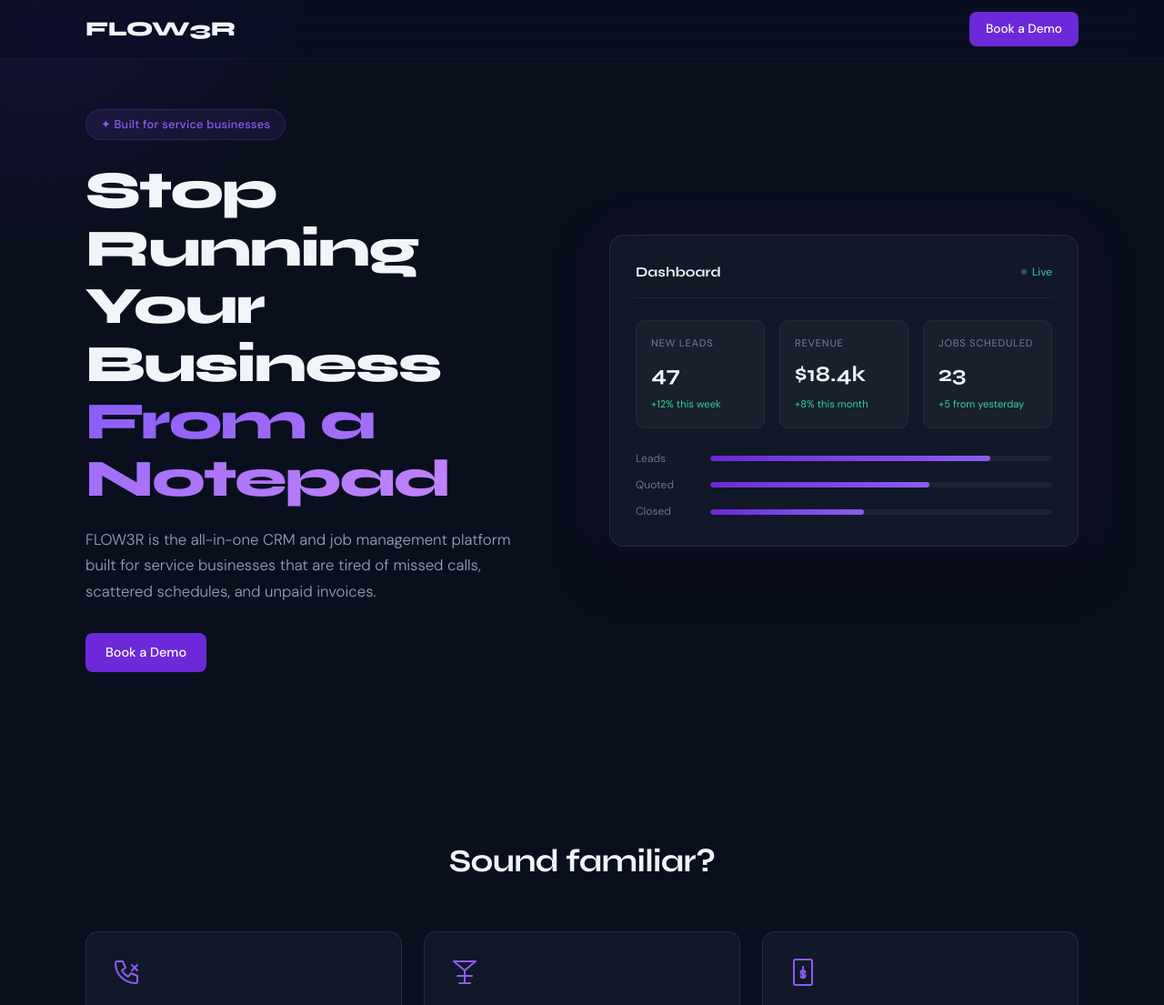
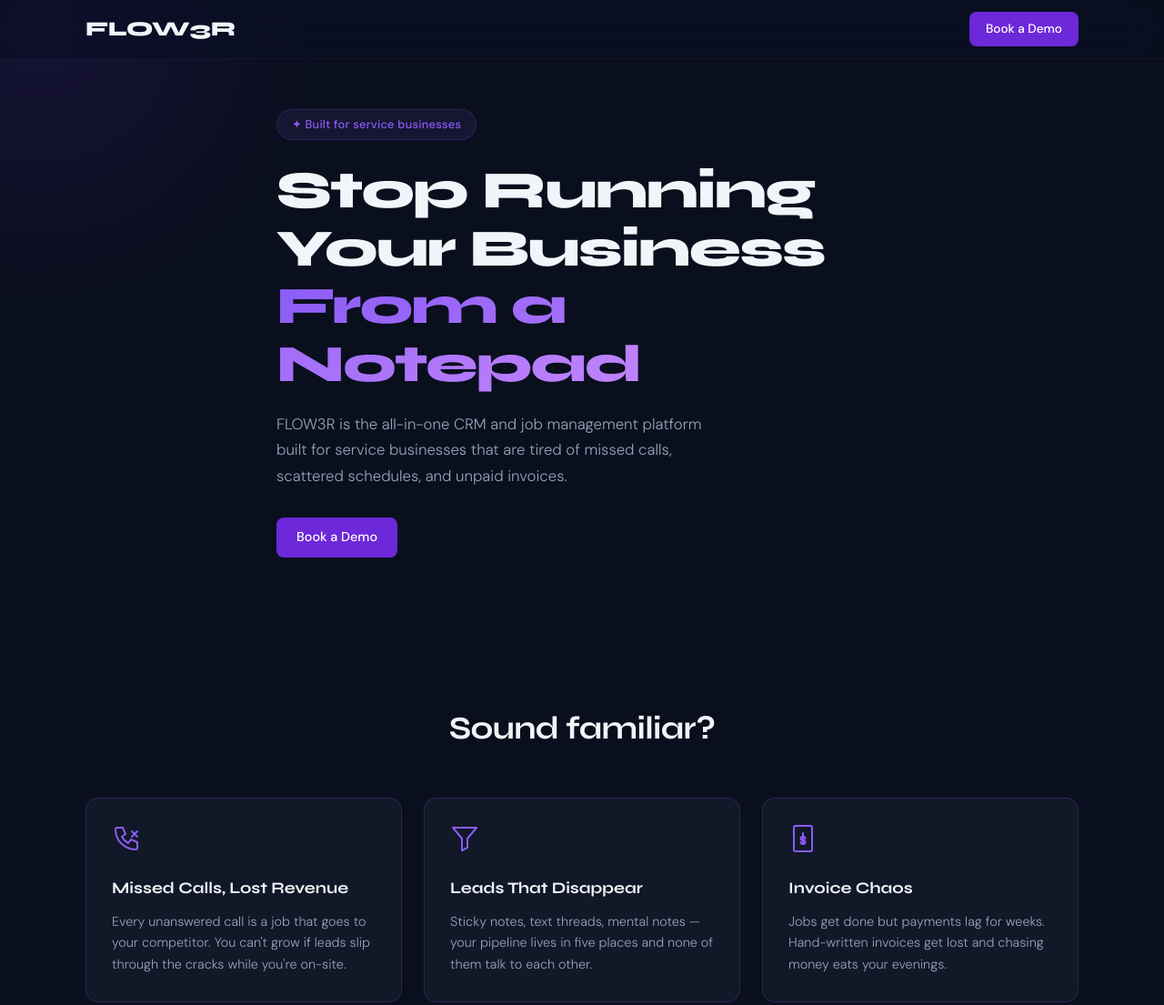
Before and after one commit to jake-FLOW3R/FLOW3R-site, a website: page index.html in a window 1280 px wide. Shown: the top 1105 px of the page at 91% size. Drawn offline with Linux system fonts and the light colour scheme.

Commit message:
hero: remove mockup, single column, fix funnel icon, tighten spacing
Co-Authored-By: Claude Opus 4.6 (1M context) <noreply@anthropic.com>

```diff
--- a/index.html
+++ b/index.html
@@ -107,10 +107,10 @@
 
     /* ── Hero ── */
     .hero {
-      min-height: 100vh;
+      min-height: 80vh;
       display: flex;
       align-items: center;
-      padding: 120px 0 80px;
+      padding: 120px 0 60px;
       position: relative;
       overflow: hidden;
     }
@@ -128,9 +128,10 @@
 
     .hero .container {
       display: grid;
-      grid-template-columns: 1fr 1fr;
+      grid-template-columns: 1fr;
       gap: 60px;
       align-items: center;
+      max-width: 720px;
     }
 
     .hero-content { z-index: 1; }
@@ -184,122 +185,6 @@
     .hero .btn {
       opacity: 0;
       animation: fadeUp 0.6s ease forwards 0.65s;
-    }
-
-    /* Dashboard mockup */
-    .hero-mockup {
-      position: relative;
-      opacity: 0;
-      animation: fadeUp 0.8s ease forwards 0.5s;
-    }
-
-    .mockup-card {
-      background: var(--bg-card);
-      border: 1px solid var(--border);
-      border-radius: 16px;
-      padding: 28px;
-      box-shadow: 0 0 60px rgba(139, 92, 246, 0.08), 0 20px 60px rgba(0, 0, 0, 0.4);
-    }
-
-    .mockup-header {
-      display: flex;
-      align-items: center;
-      justify-content: space-between;
-      margin-bottom: 24px;
-      padding-bottom: 16px;
-      border-bottom: 1px solid rgba(255, 255, 255, 0.06);
-    }
-
-    .mockup-title {
-      font-family: var(--font-heading);
-      font-weight: 700;
-      font-size: 0.95rem;
-      color: var(--text-primary);
-    }
-
-    .mockup-live {
-      display: flex;
-      align-items: center;
-      gap: 6px;
-      font-size: 0.75rem;
-      color: #34d399;
-    }
-
-    .mockup-live-dot {
-      width: 6px;
-      height: 6px;
-      border-radius: 50%;
-      background: #34d399;
-      animation: pulse-dot 2s ease infinite;
-    }
-
-    .mockup-stats {
-      display: grid;
-      grid-template-columns: repeat(3, 1fr);
-      gap: 16px;
-      margin-bottom: 24px;
-    }
-
-    .mockup-stat {
-      background: rgba(255, 255, 255, 0.03);
-      border: 1px solid rgba(255, 255, 255, 0.05);
-      border-radius: 10px;
-      padding: 16px;
-    }
-
-    .mockup-stat-label {
-      font-size: 0.7rem;
-      font-weight: 500;
-      color: var(--text-muted);
-      text-transform: uppercase;
-      letter-spacing: 0.06em;
-      margin-bottom: 6px;
-    }
-
-    .mockup-stat-value {
-      font-family: var(--font-heading);
-      font-weight: 700;
-      font-size: 1.5rem;
-      color: var(--text-primary);
-    }
-
-    .mockup-stat-change {
-      font-size: 0.7rem;
-      color: #34d399;
-      margin-top: 4px;
-    }
-
-    .mockup-bar-group {
-      display: flex;
-      flex-direction: column;
-      gap: 10px;
-    }
-
-    .mockup-bar-row {
-      display: flex;
-      align-items: center;
-      gap: 12px;
-    }
-
-    .mockup-bar-label {
-      font-size: 0.75rem;
-      color: var(--text-muted);
-      width: 70px;
-      flex-shrink: 0;
-    }
-
-    .mockup-bar-track {
-      flex: 1;
-      height: 6px;
-      background: rgba(255, 255, 255, 0.05);
-      border-radius: 3px;
-      overflow: hidden;
-    }
-
-    .mockup-bar-fill {
-      height: 100%;
-      border-radius: 3px;
-      background: linear-gradient(90deg, var(--purple), var(--purple-bright));
     }
 
     /* ── Sections ── */
@@ -577,7 +462,6 @@
         text-align: center;
       }
       .hero-sub { margin-left: auto; margin-right: auto; }
-      .hero-mockup { max-width: 480px; margin: 0 auto; }
       .problem-grid { grid-template-columns: 1fr; max-width: 480px; margin: 0 auto; }
       .features-grid { grid-template-columns: 1fr; max-width: 480px; margin: 0 auto; }
       .steps { flex-direction: column; align-items: center; }
@@ -615,45 +499,6 @@
         <p class="hero-sub">FLOW3R is the all-in-one CRM and job management platform built for service businesses that are tired of missed calls, scattered schedules, and unpaid invoices.</p>
         <a href="https://calendly.com/jake-flow3rsolutions/30min" class="btn">Book a Demo</a>
       </div>
-      <div class="hero-mockup">
-        <div class="mockup-card">
-          <div class="mockup-header">
-            <span class="mockup-title">Dashboard</span>
-            <span class="mockup-live"><span class="mockup-live-dot"></span> Live</span>
-          </div>
-          <div class="mockup-stats">
-            <div class="mockup-stat">
-              <div class="mockup-stat-label">New Leads</div>
-              <div class="mockup-stat-value">47</div>
-              <div class="mockup-stat-change">+12% this week</div>
-            </div>
-            <div class="mockup-stat">
-              <div class="mockup-stat-label">Revenue</div>
-              <div class="mockup-stat-value">$18.4k</div>
-              <div class="mockup-stat-change">+8% this month</div>
-            </div>
-            <div class="mockup-stat">
-              <div class="mockup-stat-label">Jobs Scheduled</div>
-              <div class="mockup-stat-value">23</div>
-              <div class="mockup-stat-change">+5 from yesterday</div>
-            </div>
-          </div>
-          <div class="mockup-bar-group">
-            <div class="mockup-bar-row">
-              <span class="mockup-bar-label">Leads</span>
-              <div class="mockup-bar-track"><div class="mockup-bar-fill" style="width: 82%"></div></div>
-            </div>
-            <div class="mockup-bar-row">
-              <span class="mockup-bar-label">Quoted</span>
-              <div class="mockup-bar-track"><div class="mockup-bar-fill" style="width: 64%"></div></div>
-            </div>
-            <div class="mockup-bar-row">
-              <span class="mockup-bar-label">Closed</span>
-              <div class="mockup-bar-track"><div class="mockup-bar-fill" style="width: 45%"></div></div>
-            </div>
-          </div>
-        </div>
-      </div>
     </div>
   </section>
 
@@ -668,7 +513,7 @@
           <p>Every unanswered call is a job that goes to your competitor. You can't grow if leads slip through the cracks while you're on-site.</p>
         </div>
         <div class="problem-card">
-          <svg class="problem-icon" width="32" height="32" viewBox="0 0 32 32" fill="none" stroke="#8b5cf6" stroke-width="2" stroke-linecap="round" stroke-linejoin="round"><polygon points="4,4 16,14 28,4"/><line x1="16" y1="14" x2="16" y2="28"/><line x1="8" y1="20" x2="24" y2="20"/><line x1="10" y1="28" x2="22" y2="28"/></svg>
+          <svg class="problem-icon" width="32" height="32" viewBox="0 0 32 32" fill="none" stroke="#8b5cf6" stroke-width="2" stroke-linecap="round" stroke-linejoin="round"><polygon points="3,4 29,4 19,16 19,26 13,29 13,16"/></svg>
           <h3>Leads That Disappear</h3>
           <p>Sticky notes, text threads, mental notes — your pipeline lives in five places and none of them talk to each other.</p>
         </div>
```
